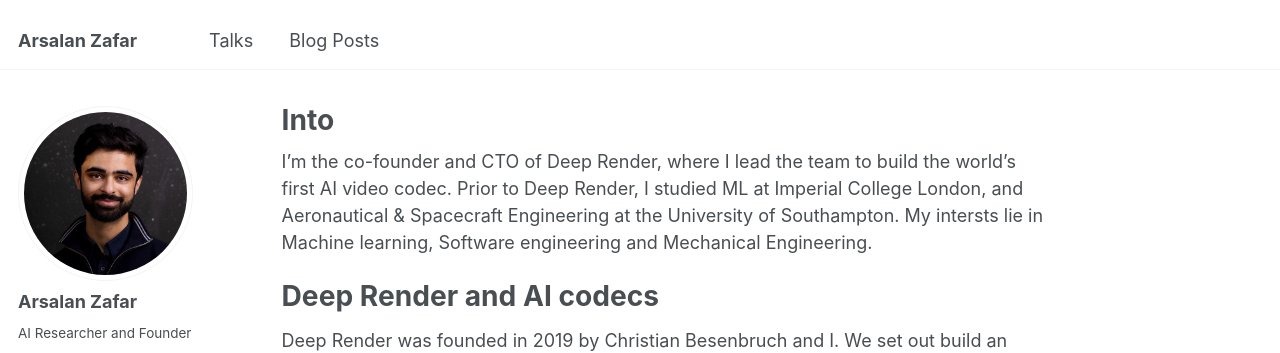
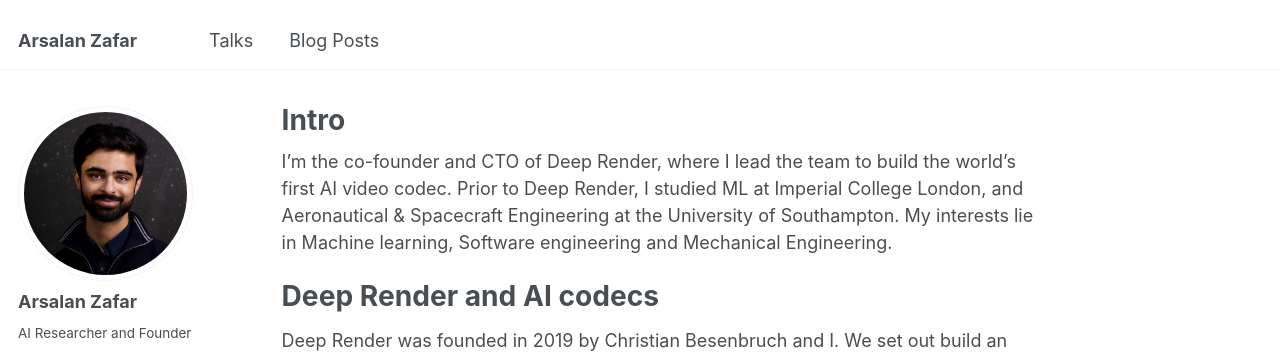
Before and after one commit to Arsalan-zafar/Arsalan-zafar.github.io, a Jekyll site: the page built from _pages/about.md, in a window 1280 px wide and 1189 px high. Shown: the top 353 px of the window. Built offline with Jekyll 4.4.1, drawn with Linux system fonts in a browser that asks for light colours; some web fonts are replaced.

Commit message:
spelling updates

```diff
--- a/_pages/about.md
+++ b/_pages/about.md
@@ -1,6 +1,6 @@
 ---
 permalink: /
-title: "Into"
+title: "Intro"
 author_profile: true
 redirect_from:
   - /about/
@@ -8,7 +8,7 @@ redirect_from:
 ---
 
 
-I'm the co-founder and CTO of Deep Render, where I lead the team to build the world's first AI video codec. Prior to Deep Render, I studied ML at Imperial College London, and Aeronautical & Spacecraft Engineering at the University of Southampton. My intersts lie in Machine learning, Software engineering and Mechanical Engineering.
+I'm the co-founder and CTO of Deep Render, where I lead the team to build the world's first AI video codec. Prior to Deep Render, I studied ML at Imperial College London, and Aeronautical & Spacecraft Engineering at the University of Southampton. My interests lie in Machine learning, Software engineering and Mechanical Engineering.
 
 
 
```
